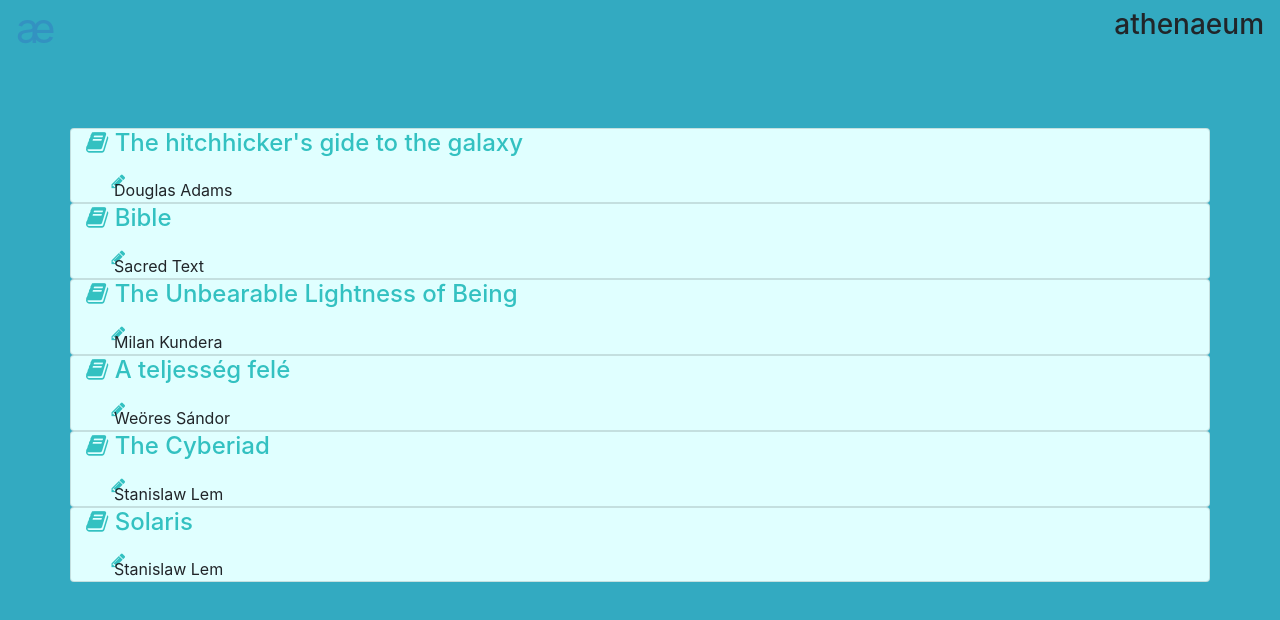
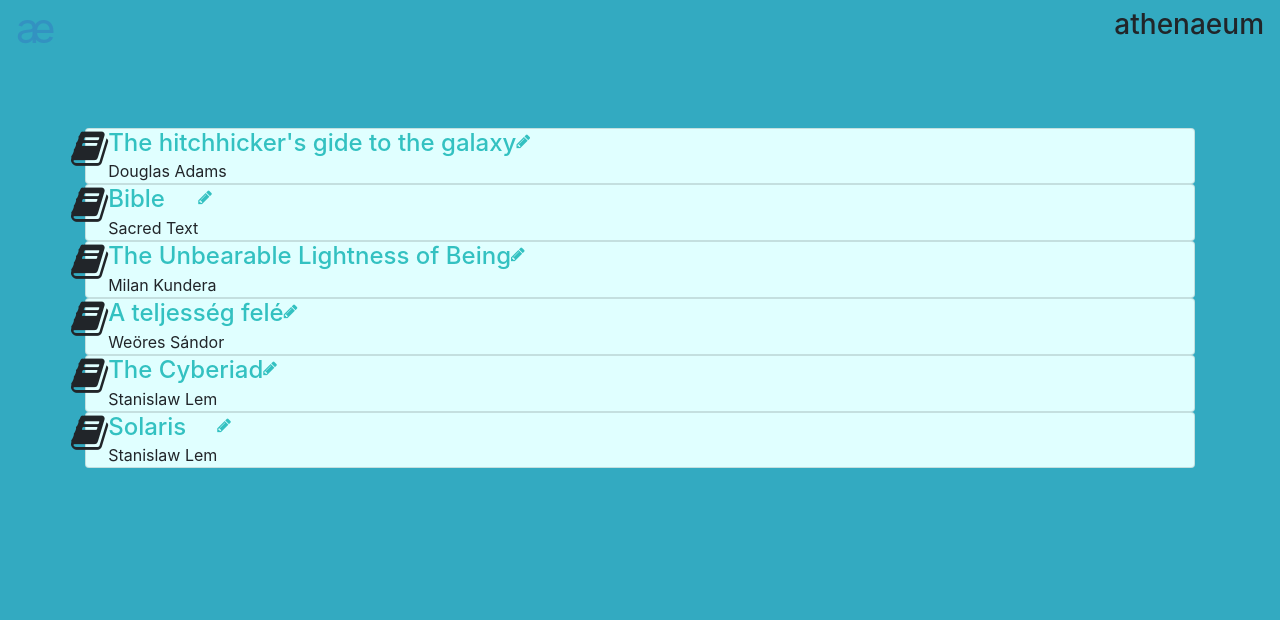
Before and after one commit to madaraszistvan/Athenaeum, an Angular app: page /books in a window 1280 px wide. Shown: the top 620 px of the page. Built offline with nearby package versions, Linux system fonts and the light colour scheme.

Commit message:
[editor] edit and details routes

```diff
--- a/src/app/app.module.ts
+++ b/src/app/app.module.ts
@@ -24,7 +24,8 @@ import { BookDetailComponent } from './book-detail/book-detail.component';
     RouterModule.forRoot([
       { path: '', redirectTo: 'books', pathMatch: 'full' },
       { path: 'books', component: BooksComponent },
-      { path: 'books/:id', component: BookDetailComponent }
+      { path: 'books/:id', component: BookDetailComponent },
+      { path: 'books/:id/:editable', component: BookDetailComponent }
     ])
   ],
   providers: [BookService],
--- a/src/app/book-detail/book-detail.component.html
+++ b/src/app/book-detail/book-detail.component.html
@@ -1,8 +1,47 @@
-<div class="card row">
+<div class="row">
+  <div class="col-xs-6">
 
-  <p>
-    {{book | json}}
-  </p>
+    <div class="card card-block">
+      <form>
+        <div class="form-group">
+          <label for="isbn">ISBN</label>
+          <input *ngIf="editable"
+                 type="text"
+                 class="form-control"
+                 id="isbn"
+                 aria-describedby="isbnHelp"
+                 placeholder="Enter ISBN number"
+                 value="{{isbn}}">
+          <label *ngIf="!editable">: {{isbn}}</label>
+          <!--<small id="isbnHelp" class="form-text text-muted"></small>-->
+        </div>
 
-  <p><a [routerLink]="['/books']">Back</a></p>
+        <div class="form-group">
+          <label for="title">Title</label>
+          <input *ngIf="editable"
+                 type="text"
+                 class="form-control"
+                 id="title"
+                 placeholder="Enter Title"
+                 value="{{title}}">
+          <label *ngIf="!editable">: {{title}}</label>
+        </div>
+
+        <div class="form-group">
+          <label for="author">Author</label>
+          <input *ngIf="editable"
+                 type="text"
+                 class="form-control"
+                 id="author"
+                 placeholder="Enter author"
+                 value="{{author}}">
+          <label *ngIf="!editable">: {{author}}</label>
+        </div>
+
+      </form>
+
+      <p><a [routerLink]="['/books']">Back</a></p>
+    </div>
+
+  </div>
 </div>
--- a/src/app/book-detail/book-detail.component.ts
+++ b/src/app/book-detail/book-detail.component.ts
@@ -14,6 +14,10 @@ import { Book } from '../book/book';
 export class BookDetailComponent implements OnInit {
 
   private book: Book;
+  private isbn: number;
+  private title:string;
+  private author:string;
+  private editable:boolean;
 
   constructor(
     private route: ActivatedRoute,
@@ -25,9 +29,14 @@ export class BookDetailComponent implements OnInit {
     this.route.params.forEach(
       (params: Params) => {
         let isbn = params['id'];
+        this.editable = params['editable'];
 
         this.bookService.getBook(isbn)
-          .subscribe(data => this.book = data)
+          .subscribe(data => {
+            this.isbn = data.isbn;
+            this.title = data.title;
+            this.author = data.author
+          })
 
       }
     )
--- a/src/app/book/book.component.html
+++ b/src/app/book/book.component.html
@@ -1,15 +1,18 @@
-<div class="card card-block row">
-  <div class="col-lg-11 col-md-11">
+<div class="card card-block">
+  <div class="row">
+    <div class="col-xs-1 text-sm-center">
+      <i class="fa fa-book"></i>
+    </div>
+    <div class="col-xs-10">
       <a [routerLink]="['/books', book.isbn]" class="title-link">
-      <h4 class="card-title"><i class="fa fa-book"></i> {{book.title}}</h4>
+        <h4 class="card-title">{{book.title}}</h4>
       </a>
+      <p class="card-text">{{book.author}}</p>
     </div>
-  <div class="col-lg-1 col-md-1 text-lg-center">
-    <a class="edit-link">
+    <div class="col-xs-1 text-sm-center">
+      <a [routerLink]="['/books', book.isbn, true]" class="edit-link">
         <i class="fa fa-pencil"></i>
       </a>
     </div>
-  <div class="col-md-12">
-    <p class="card-text">{{book.author}}</p>
   </div>
 </div>
--- a/src/app/book/book.component.scss
+++ b/src/app/book/book.component.scss
@@ -4,6 +4,10 @@ $cardBackground: lightcyan;
 
 .card {
   background-color: $cardBackground;
+
+  .fa-book {
+    font-size: 2.5em;
+  }
 
   a {
     cursor: pointer;
@@ -16,7 +20,6 @@ $cardBackground: lightcyan;
   }
 
   .card-text {
-    margin-top: -15px;
-    margin-left: 28px;
+    margin-top: -10px;
   }
 }
```
Lines whose indentation alone changed are shown as unchanged.
